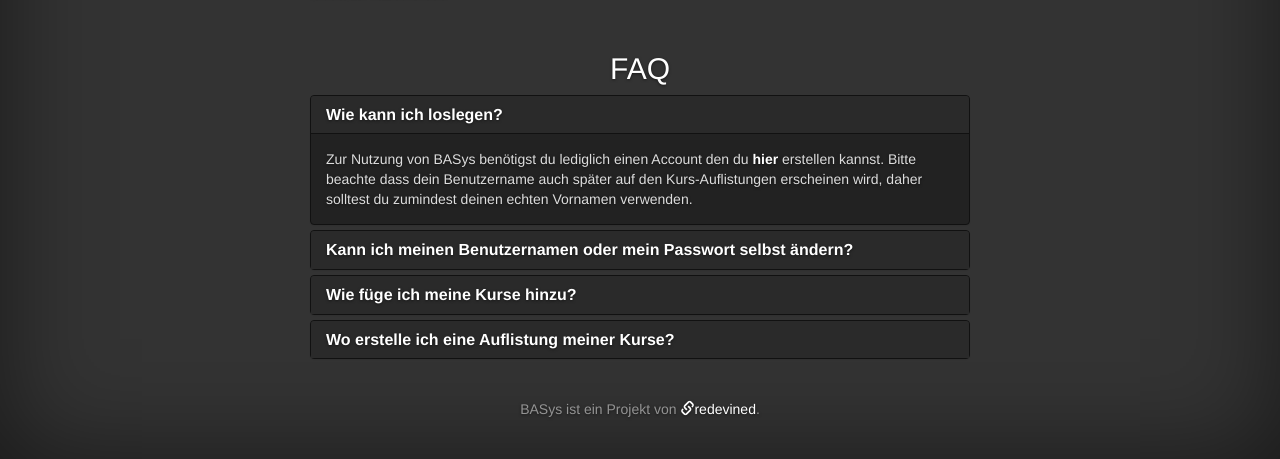
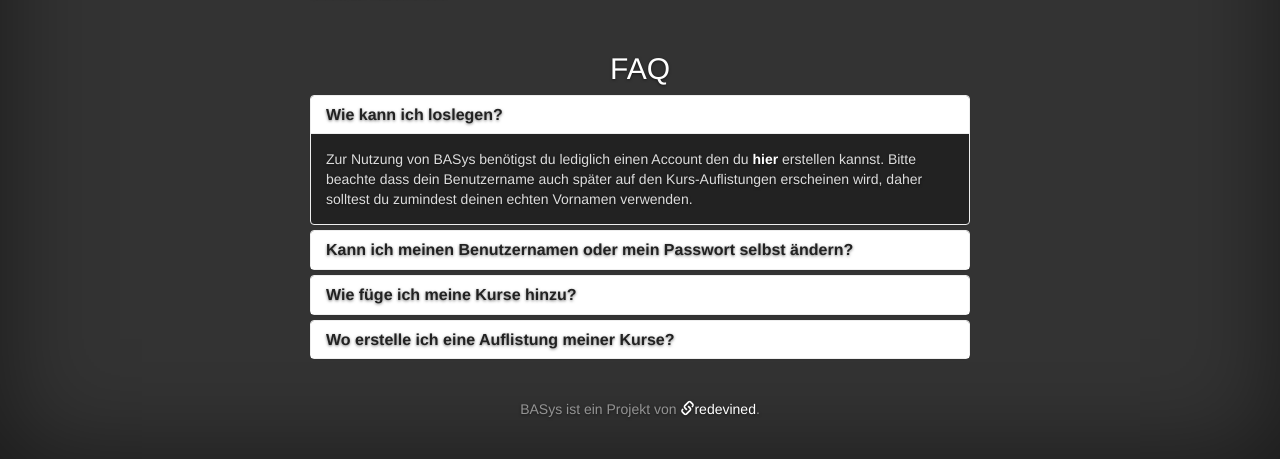
Before and after one commit to redevined/brenner-assistant-system, a Python web app: template templates/about.html in a window 1280 px wide. Shown: the part 341-800 px from the top of the page. Run offline with Jinja, Linux system fonts and the light colour scheme; the template is opened without the code that fills it, so the values that code supplies are empty; some libraries are stand-ins or nearby versions.

Commit message:
Some css changes

```diff
--- a/static/css/home.css
+++ b/static/css/home.css
@@ -12,18 +12,18 @@
 }
 
 .panel-default {
-	border-color: #111;
+	border-color: #eee;
 }
 
 .panel-default > .panel-heading {
-	background-color: #2a2a2a;
+	background-color: #fff;
 }
 
 .panel-default > .panel-heading + .panel-collapse > .panel-body {
-	border-top-color: #111;
+	border-top-color: #eee;
 }
 
 .panel-heading a, .panel-heading a:hover, .panel-heading a:focus {
-	color: #fff;
+	color: #222;
 	text-decoration: none;
 }
--- a/templates/about.html
+++ b/templates/about.html
@@ -70,8 +70,8 @@
 				<div class="panel-body">
 					Sobald du einen Account erstellt hast und angemeldet bist, findest du auf der Startseite eine Tabelle mit deinen Kursen.
 					Trage in die erste Reihe der Tabelle den Kursnamen, das Datum, die Start- und End-Uhrzeit, sowie deine Rolle während des Kurses ein.
-					Mit einem Klick auf das <span class="glyphicon glyphicon-plus"></span> trägst du den Kurs schließlich ein.
-					Durch das <span class="glyphicon glyphicon-minus"></span> kannst du einen eingetragenen Kurs wieder entfernen.
+					Mit einem Klick auf das <span class="glyphicon glyphicon-plus-sign"></span> trägst du den Kurs schließlich ein.
+					Durch das <span class="glyphicon glyphicon-minus-sign"></span> kannst du einen eingetragenen Kurs wieder entfernen.
 				</div>
 			</div>
 		</div>
--- a/utils/Log.py
+++ b/utils/Log.py
@@ -6,13 +6,14 @@ from inspect import stack as getSysStack
 from config import Config
 
 
+# Cast strings to unicode
 def _unify(s) :
 	if not isinstance(s, unicode) :
 		s = unicode(str(s), Config.coding)
 	return s
 
 # Basic log function, uses stdout
-def log(level, *msgs, **vals) : # TODO: Fix unicode bullshit
+def log(level, *msgs, **vals) :
 	level = u"[{level}]".format(level = level)
 	caller = u"({1}::{3})".format(*getSysStack()[2])
 	msgs = u" ".join( _unify(msg) for msg in msgs )
@@ -40,6 +41,7 @@ def debug(*msgs, **vals) :
 	if Config.debug :
 		log(level, *msgs, **vals)
 
+# Debug function that prints all attributes of an object
 def inspect(obj) :
 	level = Config.Log.debug
 	if Config.debug :
```
